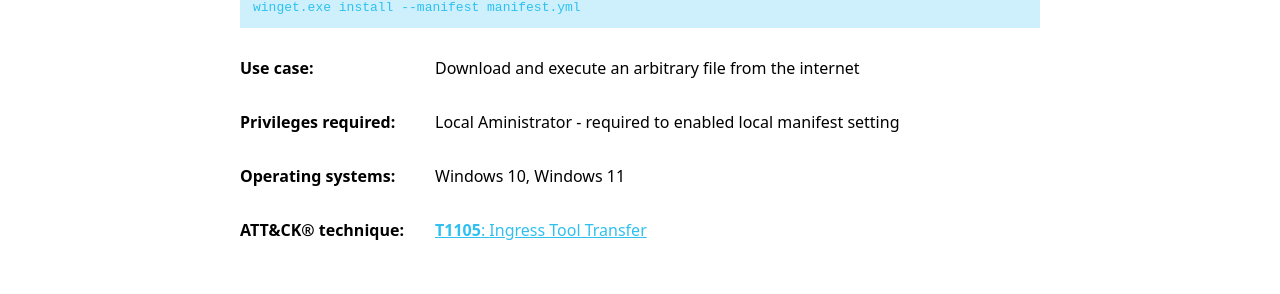
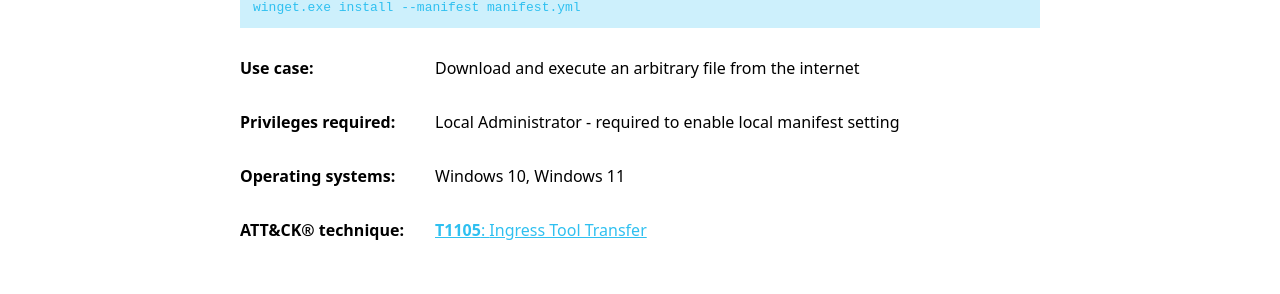
Before and after one commit to LOLBAS-Project/LOLBAS-Project.github.io, a Jekyll site: the page built from _lolbas/Binaries/Winget.md, in a window 1280 px wide. Shown: the part 700-994 px from the top of the page. Built offline with Jekyll 4.4.1, drawn with Linux system fonts in a browser that asks for light colours.

Commit message:
Applying update LOLBAS-Project/LOLBAS@5d80e48159fce46992f0e45b471df1de990885d6

```diff
--- a/_lolbas/Binaries/Winget.md
+++ b/_lolbas/Binaries/Winget.md
@@ -8,7 +8,7 @@ Commands:
     Description: 'Downloads a file from the web address specified in manifest.yml and executes it on the system. Local manifest setting must be enabled in winget for it to work: "winget settings --enable LocalManifestFiles"'
     Usecase: Download and execute an arbitrary file from the internet
     Category: Execute
-    Privileges: Local Aministrator - required to enabled local manifest setting
+    Privileges: Local Administrator - required to enable local manifest setting
     MitreID: T1105
     OperatingSystem: Windows 10, Windows 11
 Full_Path:
```
